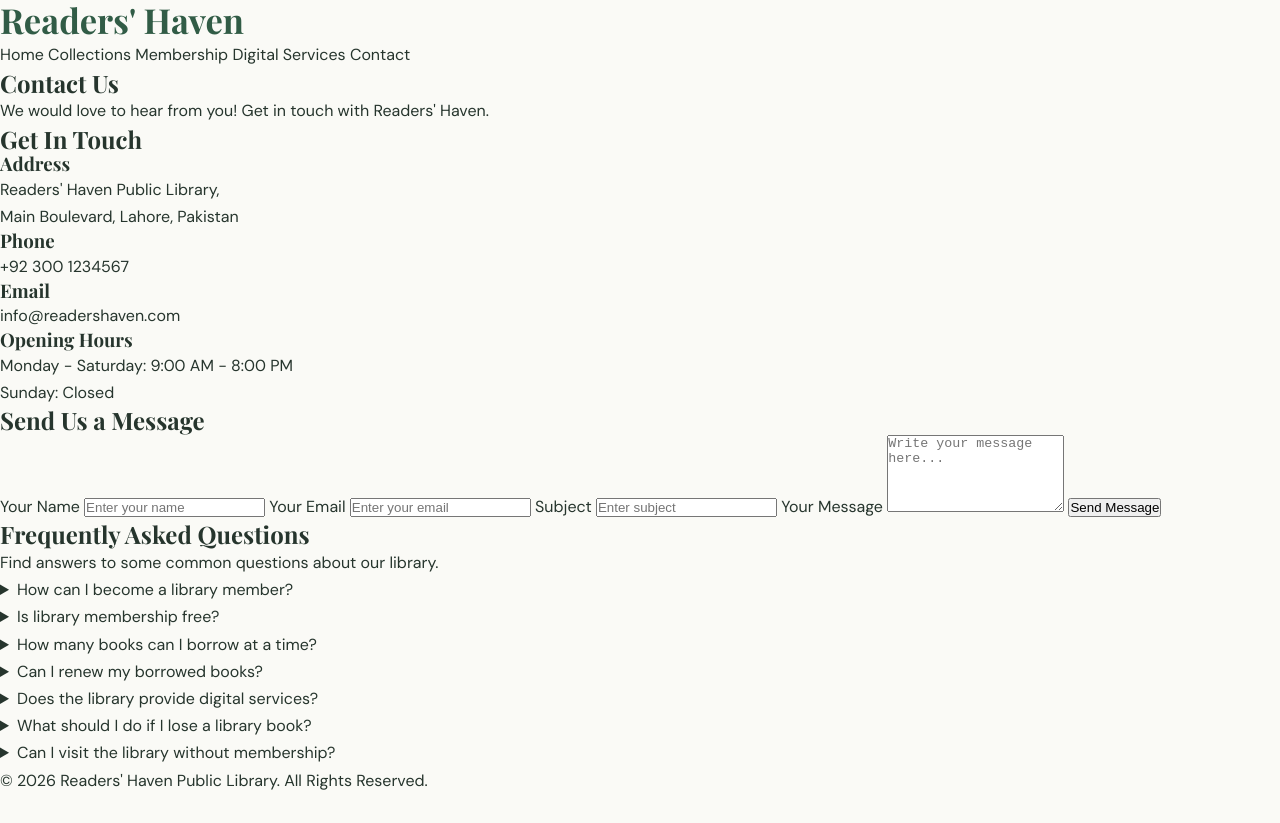
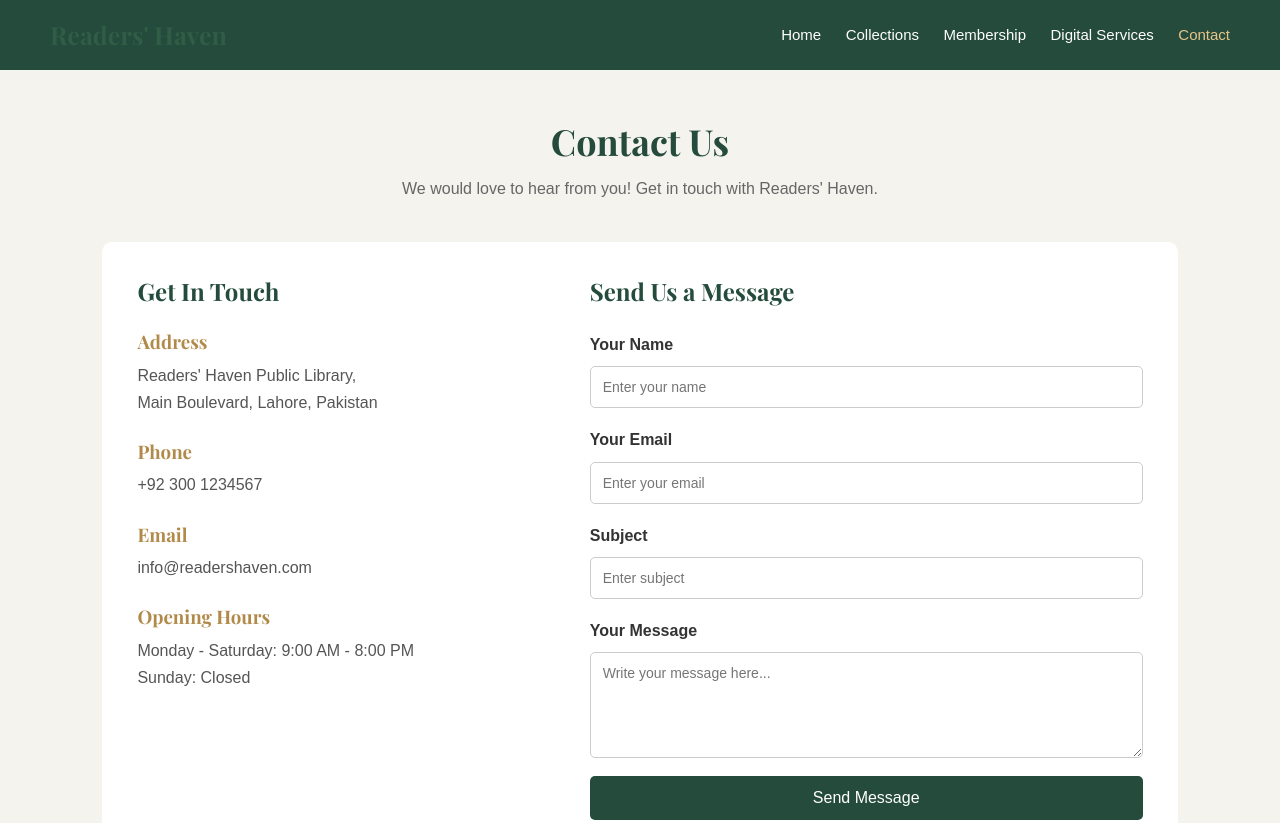
Before and after one commit to ahmedtahir0123/readers-haven-library, a website: page src/contact.html in a window 1280 px wide. Shown: the top 823 px of the page. Before the commit the page ends 800 px from the top, so only its background shows below. Drawn offline with nearby package versions, Linux system fonts and the light colour scheme.

Commit message:
added style.css for contact page

```diff
--- a/styles/style.css
+++ b/styles/style.css
@@ -565,9 +565,6 @@ h1, h2, h3 {
     }
 }
 
-/* =========================================
-   Services Page Styles (Member 3- Atif Shahbaz Ahmad)
-   ========================================= */
 .services-hero {
     padding: 75px 0;
     background: var(--secondary);
@@ -675,3 +672,237 @@ h1, h2, h3 {
         padding: 26px 20px;
     }
 }
+/* General Styling */
+* {
+    margin: 0;
+    padding: 0;
+    box-sizing: border-box;
+}
+
+body {
+    font-family: Arial, sans-serif;
+    background-color: #f5f3ee;
+    color: #333;
+}
+
+/* Header */
+header {
+    background-color: #244b3c;
+    color: white;
+    padding: 20px 50px;
+    display: flex;
+    justify-content: space-between;
+    align-items: center;
+}
+
+.logo h2 {
+    font-size: 25px;
+}
+
+nav a {
+    color: white;
+    text-decoration: none;
+    margin-left: 20px;
+    font-size: 15px;
+}
+
+nav a:hover,
+nav a.active {
+    color: #e5c58a;
+}
+
+/* Contact Section */
+.contact-section {
+    padding: 50px 8%;
+}
+
+.contact-heading {
+    text-align: center;
+    margin-bottom: 40px;
+}
+
+.contact-heading h1 {
+    font-size: 36px;
+    color: #244b3c;
+    margin-bottom: 12px;
+}
+
+.contact-heading p {
+    color: #666;
+    font-size: 16px;
+}
+
+/* Main Container */
+.contact-container {
+    display: flex;
+    gap: 40px;
+    justify-content: space-between;
+    background-color: white;
+    padding: 35px;
+    border-radius: 10px;
+}
+
+/* Contact Information */
+.contact-info {
+    width: 40%;
+}
+
+.contact-info h2,
+.contact-form h2 {
+    color: #244b3c;
+    margin-bottom: 25px;
+}
+
+.info-box {
+    margin-bottom: 25px;
+}
+
+.info-box h3 {
+    color: #b18a4a;
+    margin-bottom: 8px;
+}
+
+.info-box p {
+    color: #555;
+    line-height: 1.7;
+}
+
+/* Contact Form */
+.contact-form {
+    width: 55%;
+}
+
+.contact-form form {
+    display: flex;
+    flex-direction: column;
+}
+
+.contact-form label {
+    margin-bottom: 8px;
+    font-weight: bold;
+}
+
+.contact-form input,
+.contact-form textarea {
+    padding: 12px;
+    margin-bottom: 18px;
+    border: 1px solid #ccc;
+    border-radius: 5px;
+    font-size: 14px;
+    font-family: Arial, sans-serif;
+}
+
+.contact-form input:focus,
+.contact-form textarea:focus {
+    outline: none;
+    border-color: #244b3c;
+}
+
+.contact-form button {
+    background-color: #244b3c;
+    color: white;
+    border: none;
+    padding: 13px;
+    border-radius: 5px;
+    font-size: 16px;
+    cursor: pointer;
+}
+
+.contact-form button:hover {
+    background-color: #376b55;
+}
+
+/* Footer */
+footer {
+    background-color: #244b3c;
+    color: white;
+    text-align: center;
+    padding: 20px;
+    margin-top: 30px;
+}
+
+/* Responsive Design */
+@media (max-width: 768px) {
+
+    header {
+        flex-direction: column;
+        gap: 20px;
+    }
+
+    nav {
+        display: flex;
+        flex-wrap: wrap;
+        justify-content: center;
+        gap: 12px;
+    }
+
+    nav a {
+        margin: 0;
+    }
+
+    .contact-container {
+        flex-direction: column;
+    }
+
+    .contact-info,
+    .contact-form {
+        width: 100%;
+    }
+}
+
+
+/* FAQ Section */
+
+.faq-section {
+    padding: 50px 8%;
+    background-color: #f5f3ee;
+}
+
+.faq-heading {
+    text-align: center;
+    margin-bottom: 35px;
+}
+
+.faq-heading h1 {
+    color: #244b3c;
+    font-size: 32px;
+    margin-bottom: 12px;
+}
+
+.faq-heading p {
+    color: #666;
+}
+
+/* FAQ Questions */
+
+.faq-container {
+    max-width: 850px;
+    margin: auto;
+}
+
+.faq-container details {
+    background-color: white;
+    margin-bottom: 15px;
+    padding: 18px 22px;
+    border-radius: 8px;
+    border: 1px solid #ddd;
+}
+
+.faq-container summary {
+    color: #244b3c;
+    font-size: 17px;
+    font-weight: bold;
+    cursor: pointer;
+}
+
+.faq-container details p {
+    color: #555;
+    line-height: 1.7;
+    margin-top: 15px;
+    padding-top: 12px;
+    border-top: 1px solid #eee;
+}
+
+.faq-container details[open] {
+    border-color: #244b3c;
+}
```
